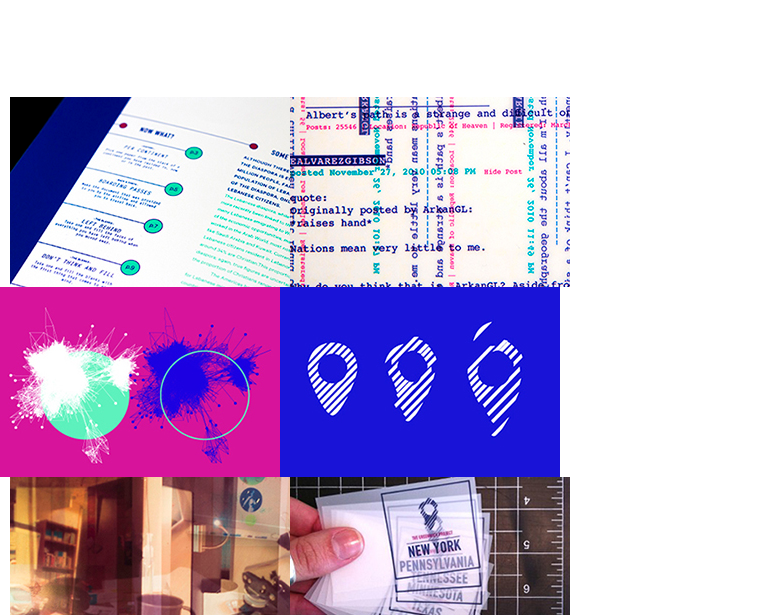
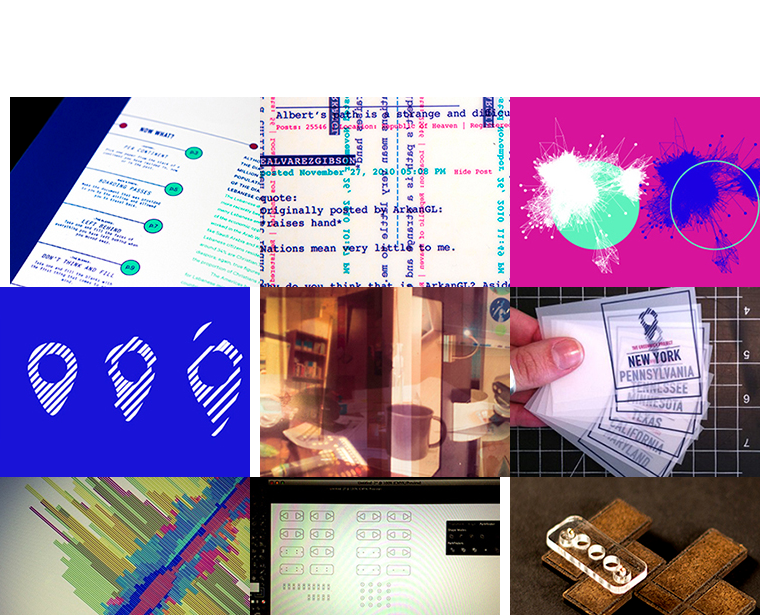
Before and after one commit to nourtabet/ntabet, a plain HTML site: page index.html in a window 768 px wide. Shown: the part 185-800 px from the top of the page. Drawn offline with nearby package versions, Linux system fonts and the light colour scheme; a web font is replaced by a local one.

Commit message:
more responsive

```diff
--- a/stylesheets/skeleton.css
+++ b/stylesheets/skeleton.css
@@ -103,7 +103,7 @@ polikin.ca
         .container .one.columns                     { width: 28px; }
         .container .two.columns                     { width: 76px; }
         .container .three.columns                   { width: 124px; }
-        .container .four.columns                    { width: 280px; }
+        .container .four.columns                    { width: 250px; }
         .container .five.columns                    { width: 220px; }
         .container .six.columns                     { width: 430px; }
         .container .seven.columns                   { width: 316px; }
```
